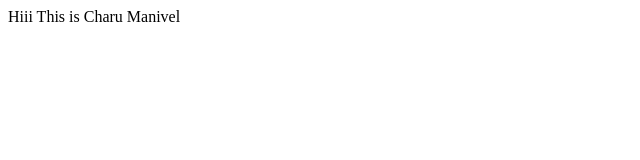
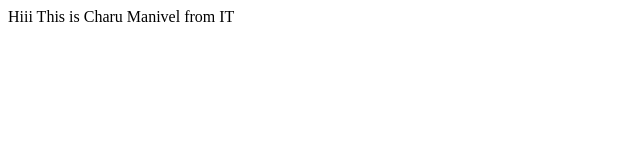
Before and after one commit to Charumathisece/myproject_july, a plain HTML site: page index.html in a window 1280 px wide. Shown: the full height of the page, 0-640 px from the left. Drawn offline with Linux system fonts and the light colour scheme.

Commit message:
Commited in DevA

```diff
--- a/index.html
+++ b/index.html
@@ -3,6 +3,6 @@
 Hiii
 </head>
 <body>
-This is Charu Manivel
+This is Charu Manivel from IT
 </body>
 </html>
```
